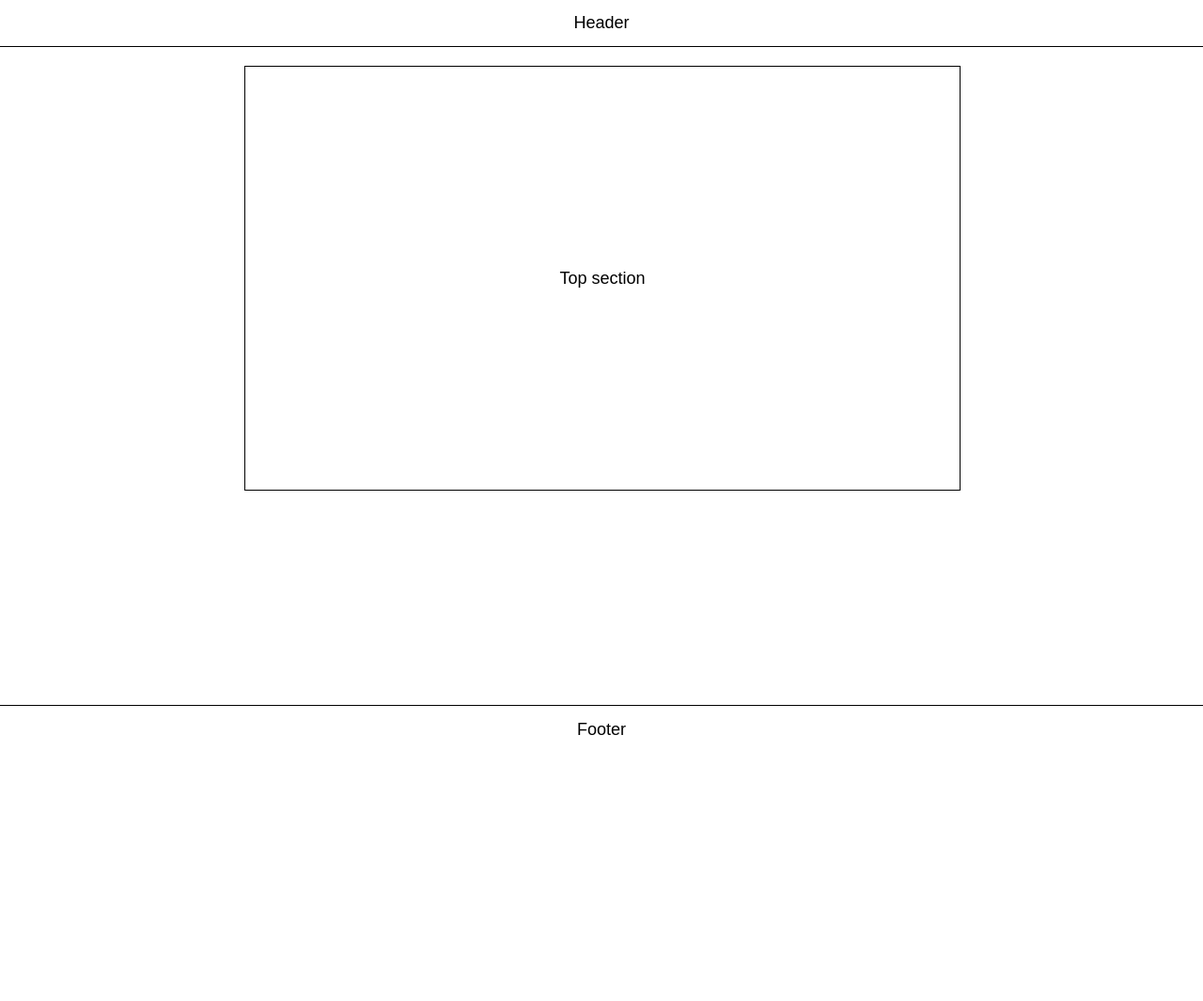
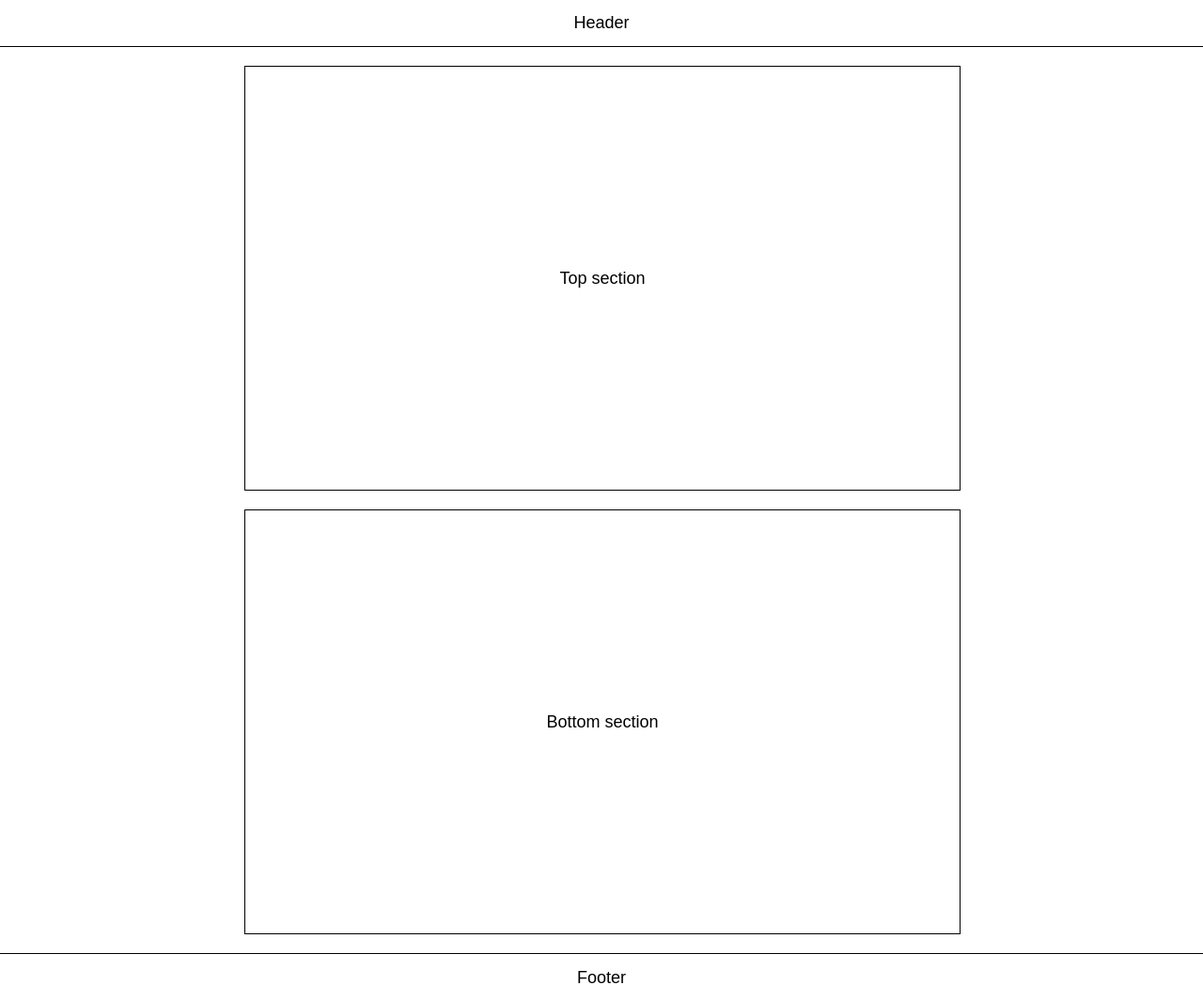
Before and after one commit to lucasnunesss/git_prof, a website: page src/index.html in a window 1280 px wide. Shown: the whole page at 94% size. Before the commit the page ends 801 px from the top, so only its background shows below. Drawn offline with nearby package versions, Linux system fonts and the light colour scheme.

Commit message:
Bottom section (#6)
* Add bottom section

* add section first child styles

```diff
--- a/src/index.html
+++ b/src/index.html
@@ -20,6 +20,9 @@
     <section class="section">
       Top section
     </section>
+    <section class="section">
+      Bottom section
+    </section>
   </main>
   <footer class="footer">
     Footer
--- a/src/styles.css
+++ b/src/styles.css
@@ -27,11 +27,18 @@ body {
   padding: 20px;
 }
 
-.section{
+
+
+.section {
   height: 450px;
   width: 100%;
+  margin-top: 20px;
   display: flex;
   justify-content: center;
   align-items: center;
-  border: 1px solid black
+  border: 1px solid black;
 }
+
+.section:first-child {
+  margin-top: 0;
+}
```
